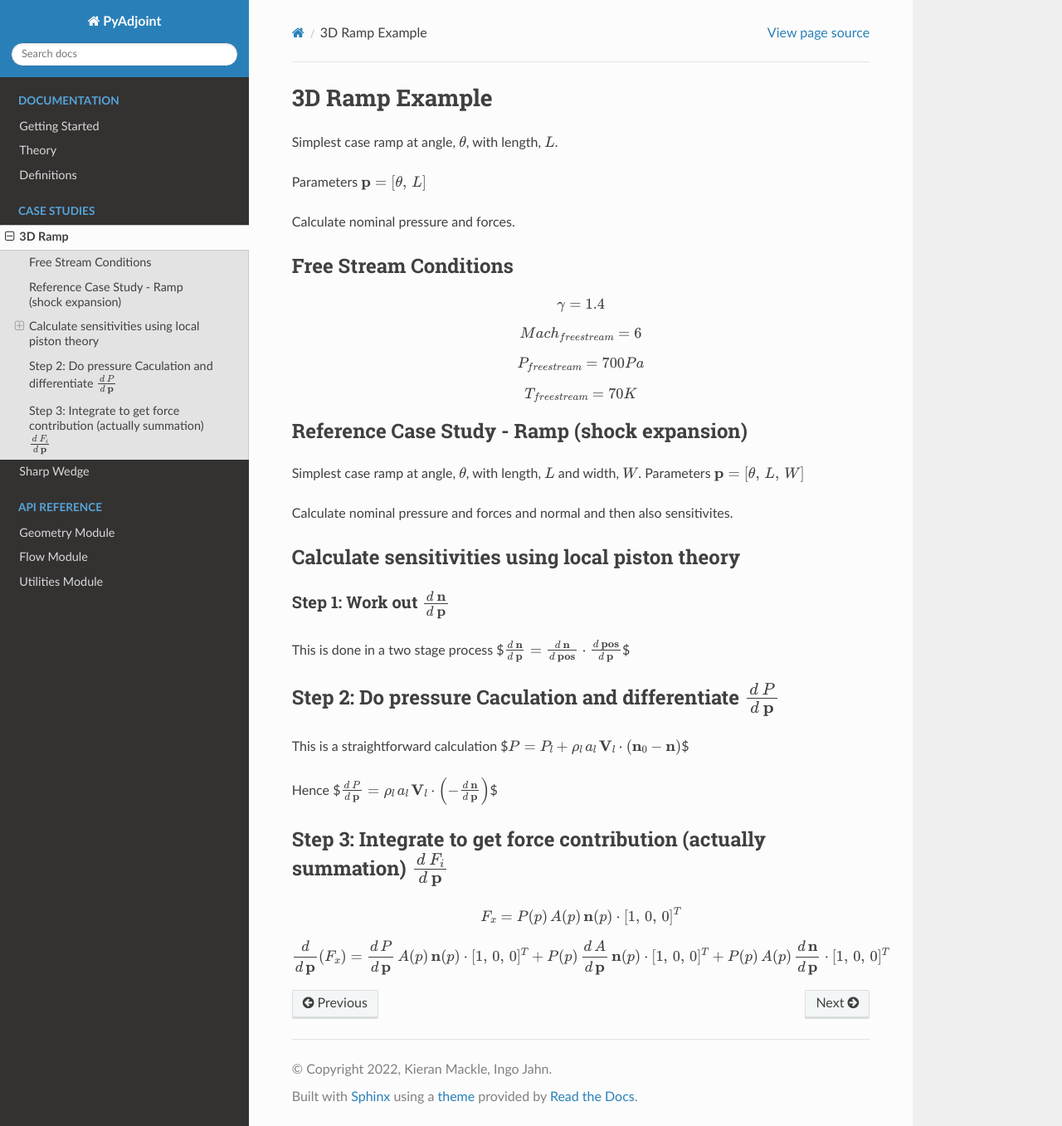
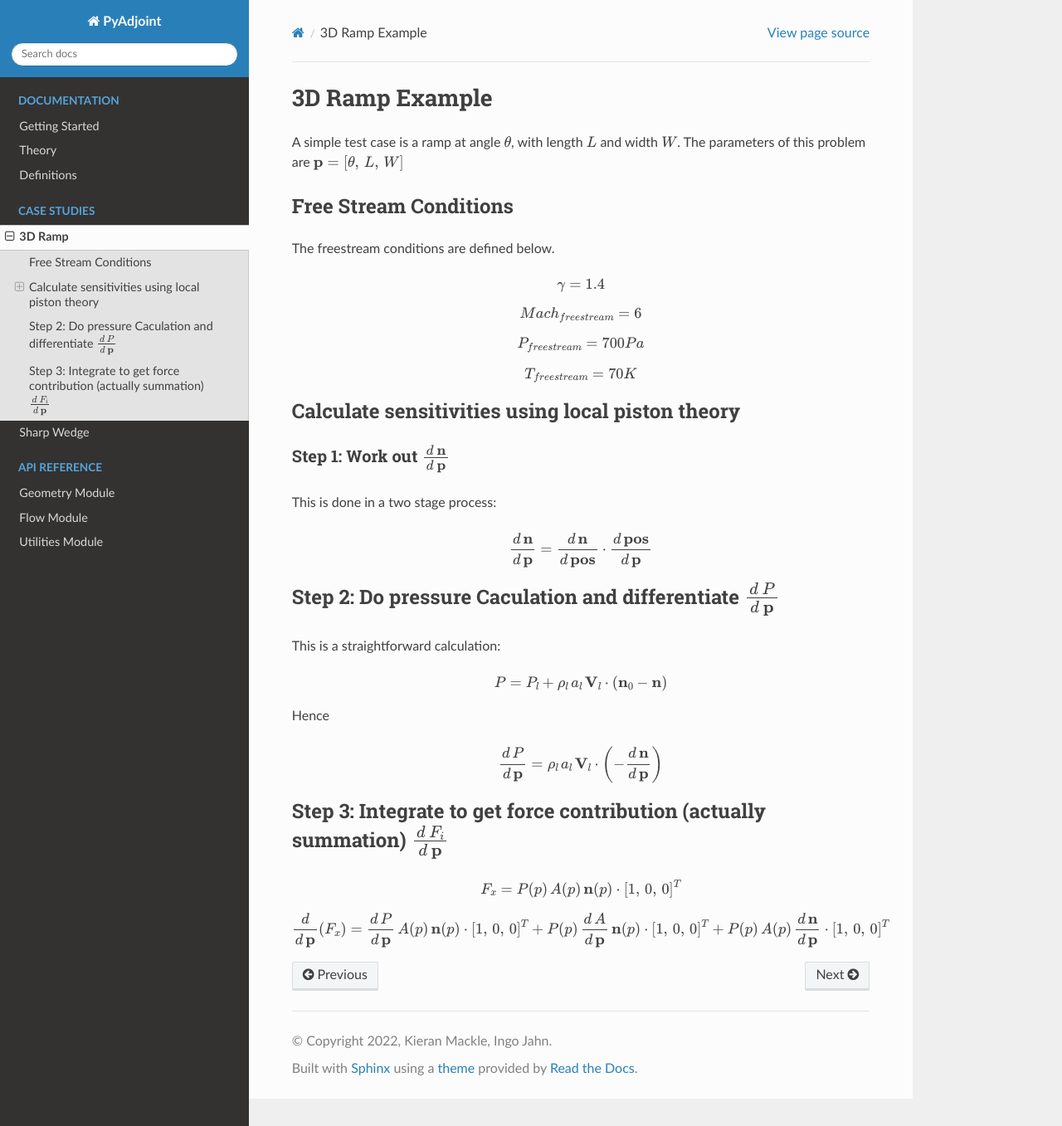
Before and after one commit to kieran-mackle/pysagas, a Sphinx documentation site: the page built from docs/source/examples/ramp_3d.md, in a window 1280 px wide and 1357 px high. Shown: the whole window at 83% size. Built offline with Sphinx 7.4.7 and the Read the Docs theme 2.0.0, drawn with Linux system fonts in a browser that asks for light colours.

Commit message:
docs(ramp_3d.md): equation formatting

```diff
--- a/docs/source/examples/ramp_3d.md
+++ b/docs/source/examples/ramp_3d.md
@@ -1,13 +1,12 @@
 # 3D Ramp Example
 
-Simplest case ramp at angle, $\theta$, with length, $L$.
-
-Parameters $\mathbf{p} = [\theta, \, L]$
-
-Calculate nominal pressure and forces.
+A simple test case is a ramp at angle $\theta$, with length $L$ and
+width $W$. The parameters of this problem are
+ $\mathbf{p} = [\theta, \, L, \, W]$
 
 
 ## Free Stream Conditions
+The freestream conditions are defined below.
 
 $$\gamma = 1.4$$
 
@@ -18,29 +17,25 @@ $$ P_{freestream} = 700 Pa$$
 $$ T_{freestream} = 70 K$$
 
 
-## Reference Case Study - Ramp (shock expansion)
-
-Simplest case ramp at angle, $\theta$, with length, $L$ and width, $W$.
-Parameters $\mathbf{p} = [\theta, \, L, \, W]$
-
-Calculate nominal pressure and forces and normal and then also sensitivites.
-
 
 ## Calculate sensitivities using local piston theory
 
 ### Step 1: Work out $\frac{d \, \mathbf{n}}{d \, \mathbf{p}}$
 
-This is done in a two stage process
-$$ \frac{d \, \mathbf{n}}{d \, \mathbf{p}} = \frac{d \, \mathbf{n}}{d \, \mathbf{pos}} \cdot \frac{d \, \mathbf{pos}}{d \, \mathbf{p}}$$
+This is done in a two stage process:
+
+$$ \frac{d \, \mathbf{n}}{d \, \mathbf{p}} = \frac{d \, \mathbf{n}}{d \, \mathbf{pos}} \cdot \frac{d \, \mathbf{pos}}{d \, \mathbf{p}} $$
 
 
 
 ## Step 2: Do pressure Caculation and differentiate $\frac{d \, P}{d \, \mathbf{p}}$
 
-This is a straightforward calculation
+This is a straightforward calculation:
+
 $$ P = P_l + \rho_l \, a_l \, \mathbf{V}_l \cdot \left( \mathbf{n}_0 - \mathbf{n} \right)$$
 
 Hence
+
 $$ \frac{d \, P}{d \, \mathbf{p}} = \rho_l \, a_l \, \mathbf{V}_l \cdot  \left(- \frac{d \, \mathbf{n}}{d \, \mathbf{p}} \right)$$
 
 
```
